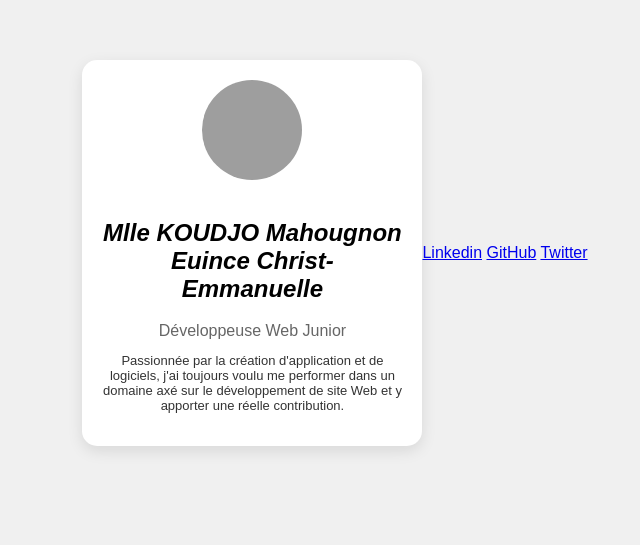
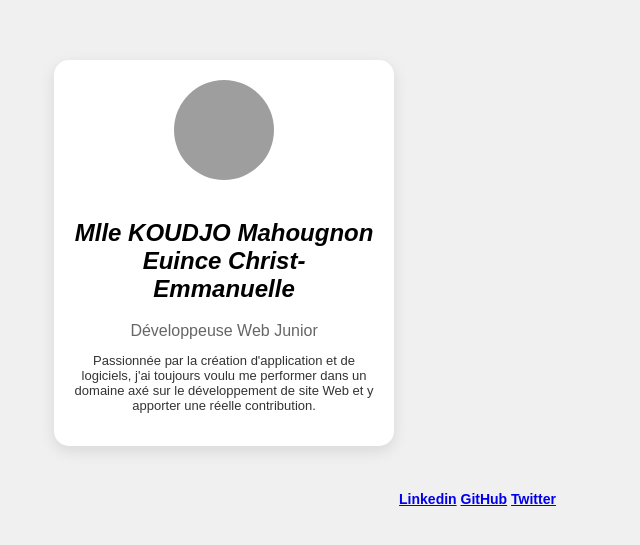
Before and after one commit to Chris20071234/projet_card, a plain HTML site: page index.html in a window 1280 px wide. Shown: the part 155-700 px from the top of the page, without its empty margins (305-945 px from the left). Drawn offline with Linux system fonts and the light colour scheme; grey boxes are pictures that could not be loaded.

Commit message:
Nouvelles modifications

```diff
--- a/index.html
+++ b/index.html
@@ -23,11 +23,15 @@
            </p>
 
         </div>
-          <div class="réseauxsociaux">
-             <a href="#">Linkedin</a>
-             <a href="#">GitHub</a>
-             <a href="#">Twitter</a>
-          </div>
+
 
 </body>
-<footer>
+<footer><center>
+    <div  class="réseauxsociaux">
+        <a href="#">Linkedin</a>
+        <a href="#">GitHub</a>
+        <a href="#">Twitter</a>
+     </div>
+
+        </center>
+</footer>
--- a/style.css
+++ b/style.css
@@ -40,15 +40,19 @@ body {
     margin: 10px O;
 
  }
- .reseauxsociaux a {
+
+ footer {
+
         margin: 0 5px;
        text-decoration: none;
        color: #0076b6e3;
        font-weight: bold;
        font-size: 14px;
        padding-right: 30px;
+       margin-top: 13cm;
+       margin-right: 30px;
 
  }
- .reseauxsociaux:hover {
-    background-color: rgb(140, 0, 255);
+ footer a:hover{
+    color: #666;
  }
```
Also changed, not shown: logo.png (added). Lines whose indentation alone changed are shown as unchanged.
